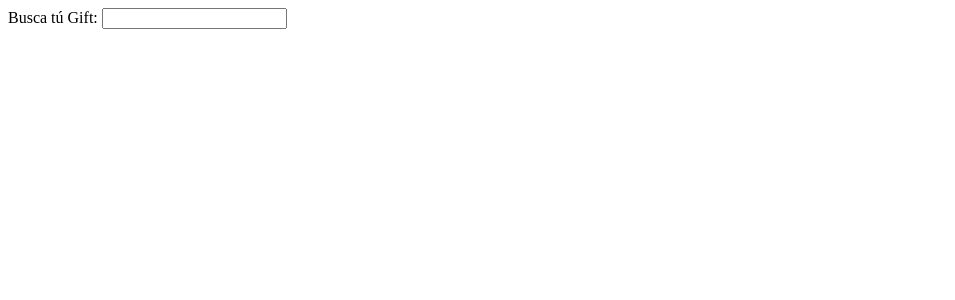
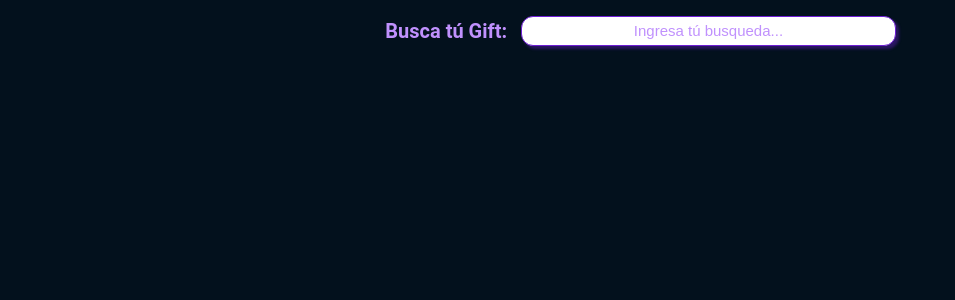
Before and after one commit to alxs2997/gif-app, a React (Vite) app: page / in a window 1280 px wide. Shown: the top 300 px of the page, without its empty margins (0-955 px from the left). Built offline with nearby package versions, Linux system fonts and the light colour scheme.

Commit message:
añadiendo estilos y posicionando buscador de entrada en la app

```diff
--- a/src/Buscador.jsx
+++ b/src/Buscador.jsx
@@ -1,8 +1,8 @@
 export const Buscador = ({onSubmit, valorInput, onChange}) => {
     return (
-            <form onSubmit={onSubmit}>
-                <label>Busca tú Gift: </label>
-                <input type="text" onChange={onChange} value={valorInput} />
+            <form className="form-buscador" onSubmit={onSubmit}>
+                <label className="label">Busca tú Gift: </label>
+                <input className="busca" type="text" placeholder="Ingresa tú busqueda..." onChange={onChange} value={valorInput} />
             </form>
     )
 }
--- /dev/null
+++ b/src/Estilos/estilos.css
@@ -0,0 +1,75 @@
+*{
+    margin: 2px;
+    padding: 1.5px;
+    box-sizing: border-box;
+}
+body {
+    background-color: #03111d;
+    font-family: 'Roboto', sans-serif;
+    font-size: 16px;
+    color: #ffffff;
+    box-sizing: border-box;
+}
+
+/*estilos para el formulario de buscador*/
+
+.form-buscador {
+    display: flex;
+    flex-direction: row;
+    justify-content: center;
+    align-items: center;
+    margin: 0 auto;
+    width: 100%;
+    height: 100%;
+    padding: 0;
+    box-sizing: border-box;
+}
+
+.busca{
+    border-radius: 12px;
+    border: 1px solid rgb(109, 30, 212);
+    width: 30%;
+    height: 30px;
+    padding: 0;
+    box-shadow: 3px 3px 3px rgba(109, 30, 212, 0.39);
+}
+
+.busca :hover{
+    border: 1px solid rgb(192, 145, 253);
+    box-shadow: 3px 3px 3px rgba(192, 145, 253, 0.39);
+}
+
+.busca::placeholder{
+    color: rgb(192, 145, 253);
+    font-size: 15px;
+    text-align: center;
+}
+
+.busca:focus-visible{
+    outline: none;
+}
+
+.label{
+    font-size: 20px;
+    font-weight: bold;
+    color: rgb(192, 145, 253);
+    margin-right: 10px;
+}
+
+.contenedor{
+    display: flex;
+    flex-flow: row wrap;
+    justify-content: space-evenly;
+}
+
+.gift{
+    width: 30%;
+    height: 50%;
+    padding: 0;
+    max-width: 100%;
+    aspect-ratio: 1/1;
+    box-sizing: border-box;
+    border-radius: 10px;
+    object-fit: cover;
+    margin: 5px;
+}
--- a/src/Gift.jsx
+++ b/src/Gift.jsx
@@ -1,7 +1,5 @@
-export const Gift = ({gift}) => {
+export const Gift = ({ gift }) => {
     return (
-        <div key={gift.id}>
-            <img src={gift.images.downsized_medium.url} alt={gift.title} />
-        </div>
+                <img key={gift.id} className="gift" src={gift.images.downsized_medium.url} alt={gift.title} />
     )
 }
--- a/src/GridGift.jsx
+++ b/src/GridGift.jsx
@@ -2,7 +2,7 @@ import { Gift } from "./Gift"
 
 export const GridGift = ({gift}) => {
     return (
-        <>
+        <div className="contenedor">
             { /*Si el valor de gift es verdadero, entonces imprime el map*/
                 gift && gift.map((gift) => {
                     return (
@@ -10,6 +10,6 @@ export const GridGift = ({gift}) => {
                     )
                 })
             }
-        </>
+        </div>
     )
 }
--- a/src/main.jsx
+++ b/src/main.jsx
@@ -6,6 +6,8 @@ import ReactDOM from 'react-dom/client'
 import App from './App.jsx'
 //importamos el css llamado index
 
+import './Estilos/estilos.css'
+
 
 ReactDOM.createRoot(document.getElementById('root')).render(
   <React.StrictMode>
```
